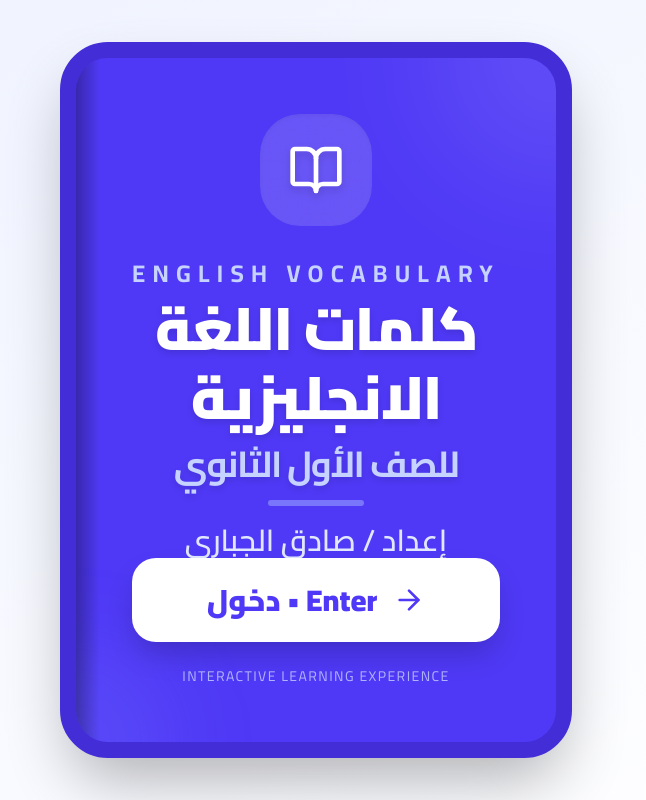
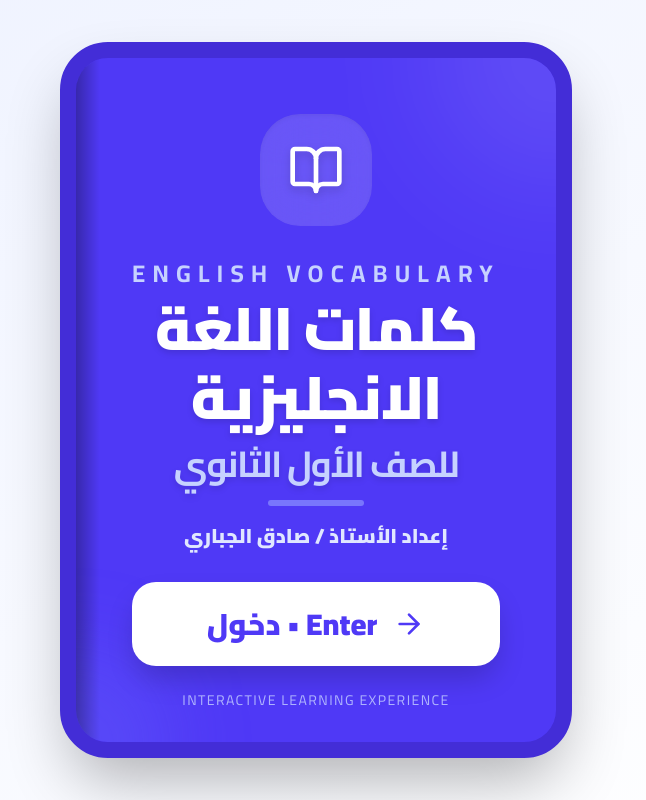
Before and after one commit to nasrsadeqm-design/English-for-Kids, a React (Vite) app: page / in a window 1280 px wide. Shown: the whole page, without its empty margins (324-970 px from the left). Built offline with nearby package versions, Linux system fonts and the light colour scheme.

Commit message:
feat: Improve authorship display and spacing
Update the author's name to include "الأستاذ" and adjust text size and font weight for better readability. Also, introduce minor vertical spacing adjustments on the main content section for improved layout.

```diff
--- a/src/App.tsx
+++ b/src/App.tsx
@@ -189,13 +189,13 @@ export default function App() {
 
             <div className="h-1 w-16 sm:h-1.5 sm:w-24 bg-indigo-300 mx-auto rounded-full opacity-50" />
 
-            <p className="text-xl sm:text-3xl font-semibold text-indigo-100" dir="rtl">
-              إعداد / صادق الجباري
+            <p className="text-lg sm:text-xl font-black text-indigo-100 whitespace-nowrap" dir="rtl">
+              إعداد الأستاذ / صادق الجباري
             </p>
           </div>
         </div>
 
-        <div className="w-full space-y-4 sm:space-y-6 relative z-10 mt-8 sm:mt-0">
+        <div className="w-full space-y-4 sm:space-y-6 relative z-10 mt-12 sm:mt-8">
           <motion.button
             whileHover={{ scale: 1.03, y: -2 }}
             whileTap={{ scale: 0.97 }}
```
